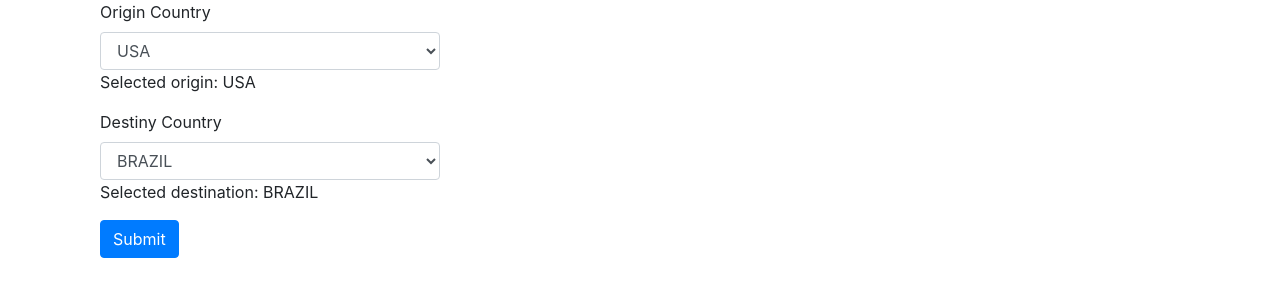
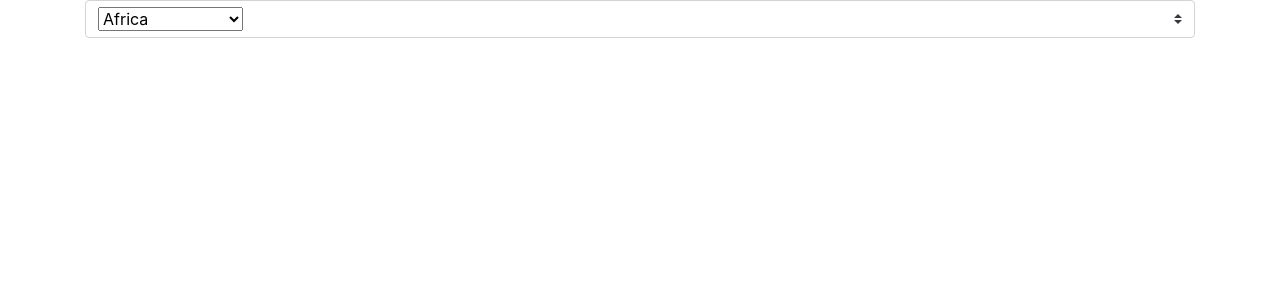
Before and after one commit to UniquelySimilar/vue-sandbox, a Vue app: page / in a window 1280 px wide. Shown: the top 300 px of the page. Built offline with nearby package versions, Linux system fonts and the light colour scheme.

Commit message:
stackoverflow custom select

```diff
--- a/src/App.vue
+++ b/src/App.vue
@@ -1,19 +1,22 @@
 <template>
   <div id="app" class="container">
-    <two-select-tags />
+    <parent :user="user" />
   </div>
 </template>
 
 <script>
-  import TwoSelectTags from '@/components/stackoverflow/two-select-tags/TwoSelectTags'
+  import Parent from '@/components/stackoverflow/custom-select/Parent'
 
   export default {
     name: 'App',
     components: {
-      TwoSelectTags
+      Parent
     },
     data() {
       return {
+        user: {
+          continent: 'africa'
+        }
       }
     }
   }
--- /dev/null
+++ b/src/components/stackoverflow/custom-select/CustomSelect.vue
@@ -0,0 +1,24 @@
+<template>
+  <div class="custom-select">
+    <select v-model="selectedContinent" class="" v-on:change="changeContinent">
+      <option v-for="option in options" :key="option.value" :value="option.value">{{ option.text }}</option>
+    </select>
+  </div>
+</template>
+
+<script>
+  export default {
+    props: ['id', 'selected', 'label', 'options'],
+    data() {
+      return {
+        selectedContinent: this.selected
+      }
+    },
+    methods: {
+      changeContinent() {
+        //console.log('changeContinent: ' + this.selectedContinent);
+        this.$emit('change-continent-event', this.selectedContinent);
+      }
+    }
+  }
+</script>
--- /dev/null
+++ b/src/components/stackoverflow/custom-select/Parent.vue
@@ -0,0 +1,38 @@
+<template>
+  <div class="parent">
+    <custom-select :id="'continent'" :selected="user.continent" :options="continents"
+      v-on:change-continent-event="changedContinent" />
+  </div>
+</template>
+
+<script>
+  import CustomSelect from './CustomSelect.vue'
+
+  export default {
+    props: ['user'],
+    components: {
+      CustomSelect,
+    },
+    data() {
+      return {
+        continents: [
+          { value: 'africa', text: 'Africa' },
+          { value: 'america-north', text: 'America (North)' },
+          { value: 'america-south', text: 'America (South)' },
+          { value: 'asia', text: 'Asia' },
+          { value: 'australia', text: 'Australia' },
+          { value: 'europe', text: 'Europe' }
+        ]
+      };
+    },
+    methods: {
+      updateUser() {
+        //axios.post('/updateUser', this.user).then(() => { });
+      },
+      changedContinent(newContinent) {
+        // Do something with the new selected continent like changing background relative to the selected continent
+        console.log('changedContinent: ' + newContinent);
+      }
+    }
+  }
+</script>
```
